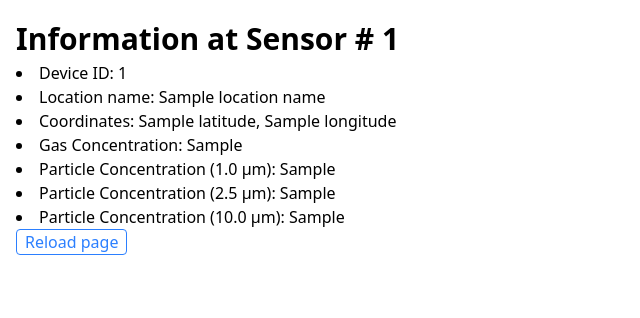
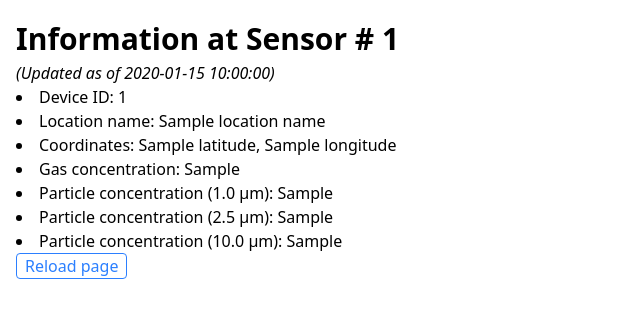
Before and after one commit to JoseTomanan/air-quality-monitoring, a FastAPI app: template templates/getAirData.html in a window 1280 px wide. Shown: the top 318 px of the page, without its empty margins (0-640 px from the left). Run offline with FastAPI, Linux system fonts and the light colour scheme; the template is opened without the code that fills it: most values are stand-ins (such as "Sample title", 1, 10 or a date in 2020).

Commit message:
feat: Add time information

```diff
--- a/templates/getAirData.html
+++ b/templates/getAirData.html
@@ -15,6 +15,7 @@
 
 {% block body%}
     <h1>Information at Sensor # {{ device_id }}</h1>
+    <span class="italic">(Updated as of {{ timestamp }})</span>
     <ul class="list-inside list-disc">
         <li>Device ID:
             <span id="device_id">{{ device_id }}</span>
@@ -29,25 +30,19 @@
             <span id="longitude">{{ longitude }}</span>
         </li>
 
-        <!--
-        <li>Air Status:
-            <span id="status">{{ status|upper }}</span>
-        </li>
-        -->
-
-        <li>Gas Concentration:
+        <li>Gas concentration:
             <span id="gas_conc">{{ gas_conc }}</span>
         </li>
 
-        <li>Particle Concentration (1.0 µm):
+        <li>Particle concentration (1.0 µm):
             <span id="particle_conc"> {{pm1_0_conc}} </span>
         </li>
 
-        <li>Particle Concentration (2.5 µm):
+        <li>Particle concentration (2.5 µm):
             <span id="particle_conc"> {{pm2_5_conc}} </span>
         </li>
 
-        <li>Particle Concentration (10.0 µm):
+        <li>Particle concentration (10.0 µm):
             <span id="particle_conc"> {{pm10_0_conc}} </span>
         </li>
     </ul>
```
